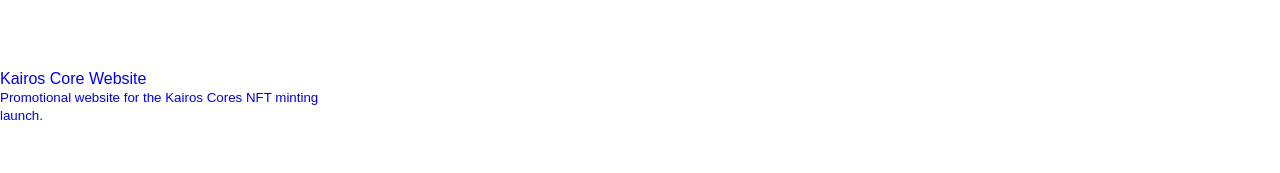
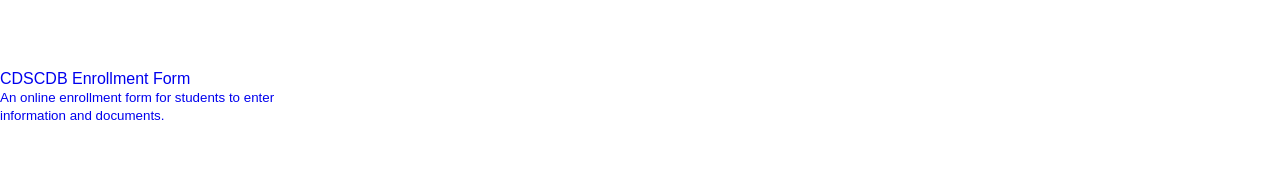
Before and after one commit to OverdriveNGain/portfolio, a React (Create React App) app: page /projects in a window 1280 px wide. Shown: the part 600-773 px from the top of the page. Built offline with nearby package versions, Linux system fonts and the light colour scheme.

Commit message:
Added CDSCDB enrollment project

```diff
--- a/src/projects.js
+++ b/src/projects.js
@@ -28,7 +28,7 @@ const _projects = [
 
         I am really proud of this project since it has came a long way since its initial deployment. I've started this project as a personal test for myself on my knowledge of Flutter Web, with no intention of releasing it to the school; but when I initially implemented the basic usecases needed, I presented it to my friend (who was working in the school) just to share as a personal achievement, but they were impressed to the point of actually using paying and using for the application.
 
-        Initial deployment for the application started on July 21, 2021; and the application is still in use until this day.`,
+        Initial deployment for the application started on July 2021; and the application is still in use until this day.`,
         "languages": ["Flutter", "Firebase"],
         "img": [
             "https://lh3.googleusercontent.com/d/1PfDj8GDaIJjSIaRiNXDdaQMpYHE6xH4F",
@@ -37,6 +37,26 @@ const _projects = [
 
         ],
         "website": "https://cdscdbdb.web.app/",
+    },
+    {
+        "id": "cdscdb-enrollment",
+        "title": "CDSCDB Enrollment Form",
+        "descShort": "An online enrollment form for students to enter information and documents.",
+        "descLong": `The CDSCDB Enrollment Form allows students to enroll into a certain semester in the Quezon-based school of the Colegio de Santo Cristo de Burgos. All student types including college, senior highschool, junior highschool, and TESDA level students are allowed and can be handled by the system. New and existing students have appropriately separate logic upon data input and submission. The form directly sends data to the CDSCDB Database backend, for processing by the administrators and registrars of the school.
+
+        With regards to enrollment form access control, the main CDSCDB Database system controls the access of all student types that the enrollment form can accommodate (e.g. disable for old college students, enable for new college students, enable for old TESDA students, etc.).
+
+        This project is in close development of the CDSCDB Database system. Over the years, the form has mostly stayed the same; but the systems grew along the years, and new student types have been progressively added. As such, Appropriate duplicating and editing of enrollment form data and validation have been performed to the application.
+
+        Initial deployment for the application started on 2022; and the application is still in use until this day.`,
+        "languages": ["React JS", "Firebase", "Tailwind CSS"],
+        "img": [
+            "https://lh3.googleusercontent.com/d/1BmEra1SJWcWcTP5CB3QPYCsY28HcaPC_",
+            "https://lh3.googleusercontent.com/d/1pUh2ieFZxVt9InCW6BH3zcJAvTc1vbNf",
+            "https://lh3.googleusercontent.com/d/1A3QnS_OBZcdwky_de6UhmF1AI-wl37E7",
+            "https://lh3.googleusercontent.com/d/1WzD17ooeyBTUn27v-7hWULCZKDi5n0Dx",
+        ],
+        "website": "https://cdscdbenrollment.web.app/",
     },
     {
         "id": "kairoscore",
```
